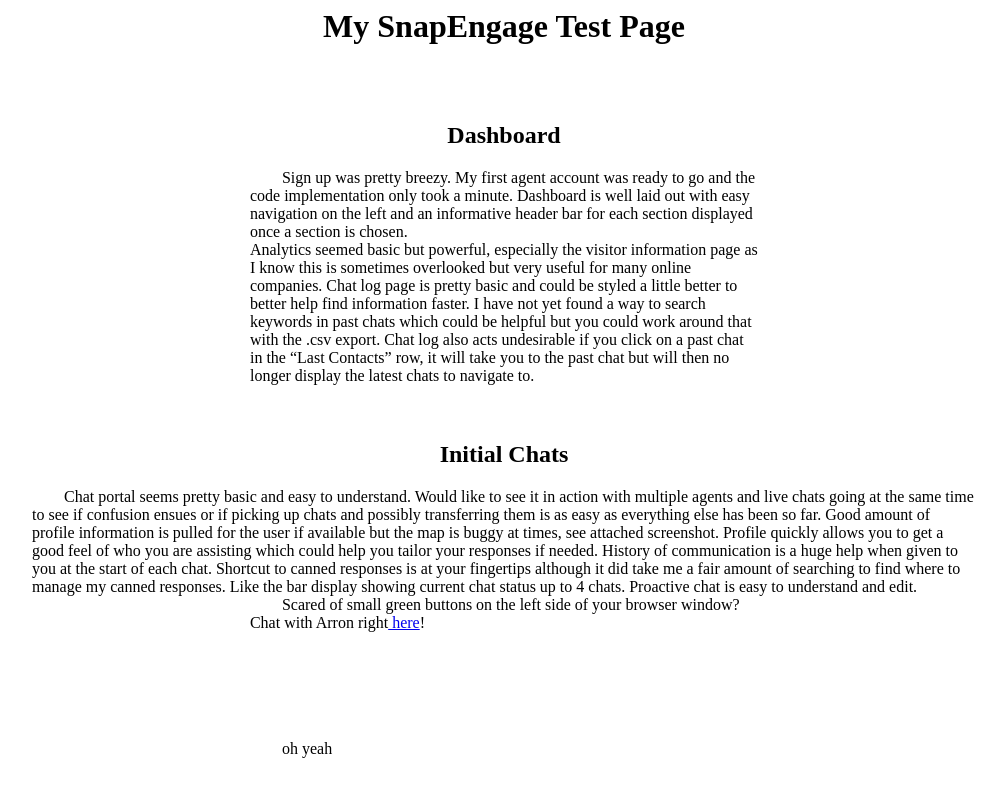
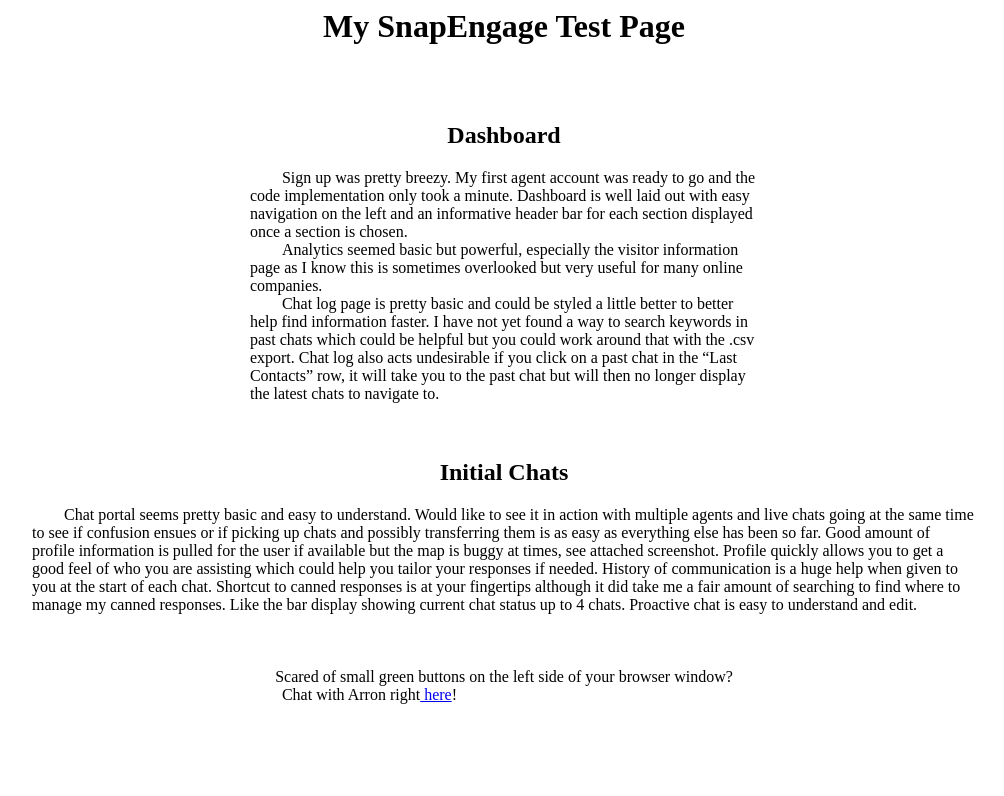
Before and after one commit to hiapyo/arronphillips.github.io, a plain HTML site: page index.html in a window 1280 px wide. Shown: the whole page, without its empty margins (136-1140 px from the left). Drawn offline with Linux system fonts and the light colour scheme.

Commit message:
Update index.html

```diff
--- a/index.html
+++ b/index.html
@@ -16,10 +16,10 @@
 <h2><center>Dashboard</center></h2>
 <p>Sign up was pretty breezy. My first agent account was ready to go and the code implementation only took a minute.
 Dashboard is well laid out with easy navigation on the left and an informative header bar for each section displayed
-once a section is chosen.
-<br/>
-Analytics seemed basic but powerful, especially the visitor information page as I know this
-is sometimes overlooked but very useful for many online companies. Chat log page is pretty basic and could be styled a
+once a section is chosen.</p>
+<p>Analytics seemed basic but powerful, especially the visitor information page as I know this
+is sometimes overlooked but very useful for many online companies.</p>
+<p>Chat log page is pretty basic and could be styled a
 little better to better help find information faster. I have not yet found a way to search keywords in past chats which
 could be helpful but you could work around that with the .csv export. Chat log also acts undesirable if you click on a
 past chat in the “Last Contacts” row, it will take you to the past chat but will then no longer display the latest chats
@@ -35,19 +35,15 @@
 when given to you at the start of each chat. Shortcut to canned responses is at your fingertips although it did take me a fair
 amount of searching to find where to manage my canned responses. Like the bar display showing current chat status up to 4 chats.
 Proactive chat is easy to understand and edit.</p>
+<br/>
+<br/>
+<br/>
+<p><center>Scared of small green buttons on the left side of your browser window?</center></p>
+<p> Chat with Arron right<a href="#" onclick="SnapEngage.startLink();"> here</a>!</p>
 
 
 
-<p>Scared of small green buttons on the left side of your browser window? Chat with Arron right<a href="#" onclick="SnapEngage.startLink();"> here</a>!</p>
 
-<br/>
-<br/>
-<br/>
-<br/>
-<br/>
-<br/>
-
-<p> oh yeah </p>
 
 <!-- begin SnapEngage code -->
 <script type="text/javascript">
```
